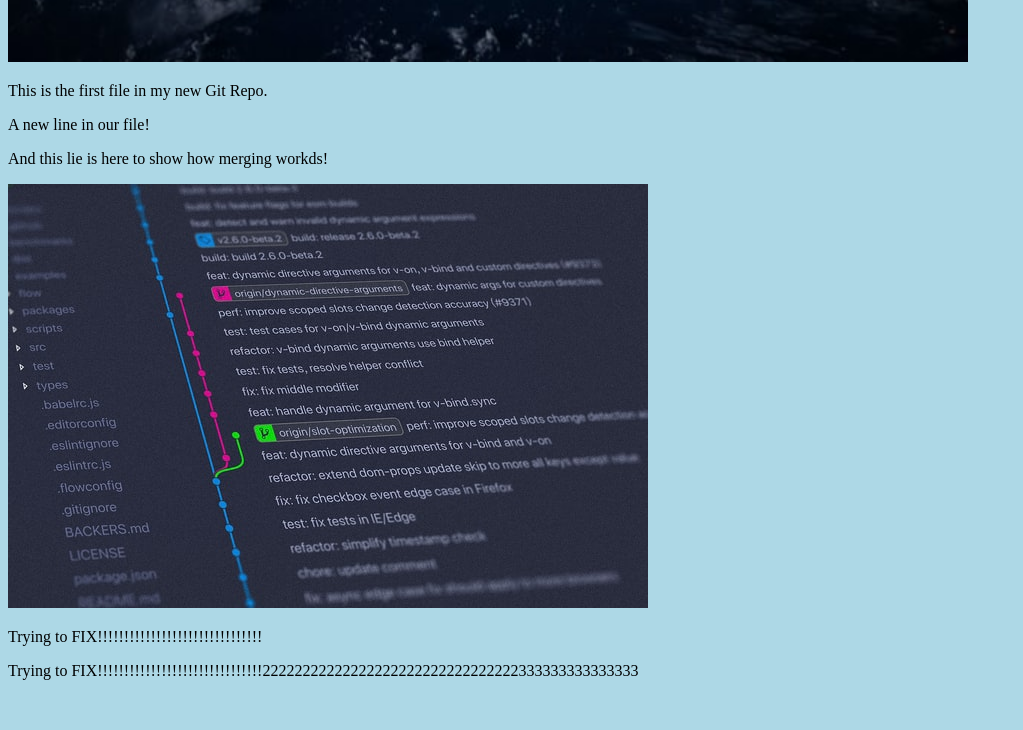
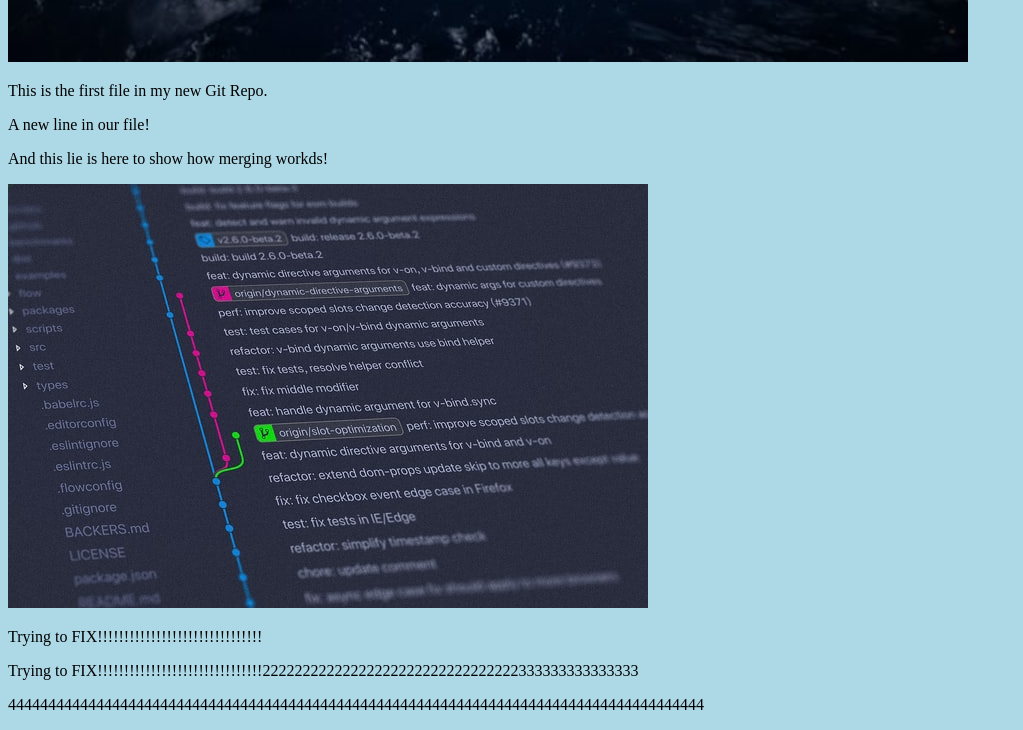
Before and after one commit to vostrot/vostrot.github.io, a plain HTML site: page index.html in a window 1280 px wide. Shown: the part 657-1387 px from the top of the page, without its empty margins (0-1023 px from the left). Before the commit the page ends 1353 px from the top, so only its background shows below. Drawn offline with Linux system fonts and the light colour scheme.

Commit message:
line 4444444444444444444444

```diff
--- a/index.html
+++ b/index.html
@@ -14,6 +14,7 @@
 <div><img src="img_hello_git.jpg" alt="Hello Git" style="width:100%;max-width:640px"></div>
 <p>Trying to FIX!!!!!!!!!!!!!!!!!!!!!!!!!!!!!!!</p>
 <p>Trying to FIX!!!!!!!!!!!!!!!!!!!!!!!!!!!!!!!22222222222222222222222222222222333333333333333</p>
+<p>444444444444444444444444444444444444444444444444444444444444444444444444444444444444444</p>
 
 </body>
 </html>
```
